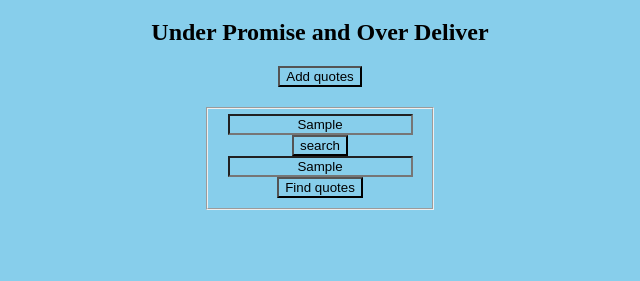
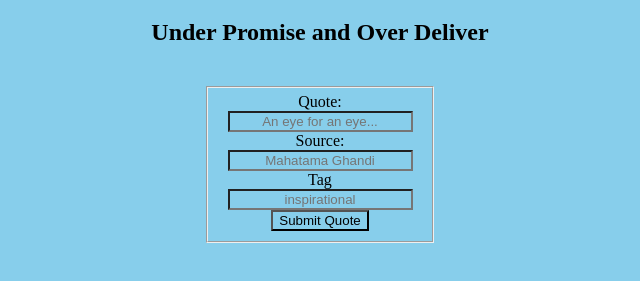
Before and after one commit to lewi-g/EpiQuotes, a website: page public/index.html in a window 1280 px wide. Both pictures are taken after typing "Sample", "Sample" into the empty fields and a click on the button "Add quotes". Shown: the part 61-342 px from the top of the page, without its empty margins (320-960 px from the left). Drawn offline with nearby package versions, Linux system fonts and the light colour scheme.

Commit message:
listeners activated

```diff
--- a/public/app.js
+++ b/public/app.js
@@ -64,27 +64,65 @@ function getQuotes(e) {
 }
 
 // submitted quotes are added to database
-// $('#quote-form').submit(function (event) {
-//   event.preventDefault();
-//   let inputQuote = $('#input-quote').val();
-//   let inputSource = $('$quote-source').val();
-//   let url = 'localhost:8080/quotes';
-//   $.post(
-//     url,
-//     { quote: inputQuote, sourceName: inputsource }
-//     //, [, success ] [, dataType ]
-//   );
-//   //call render function to confirm addition of quote
-// }
 
-$('.add-quotes').on('click', 'button', function (event) {
-  event.preventDefault();
-  console.log('I am doing this right');
-  $('#quote-form').toggleClass('hidden');
-  epiQuotes.views.addQuote = true;
-  epiQuotes.views.confirmAdd = epiQuotes.views.displayquotes = epiQuotes.views.start = false;
-});
+const postQuotes = () => {
+  $('#quote-form').submit(function (event) {
+    event.preventDefault();
+    let inputQuote = $('#input-quote').val();
+    let inputSource = $('$quote-source').val();
+    let url = 'localhost:8080/quotes';
+
+    console.log(inputQuote )
+    // $.post(
+    //   url,
+    //   { quote: inputQuote, sourceName: inputsource }
+    //   //, [, success ] [, dataType ]
+    // );
+    //call render function to confirm addition of quote
+    //change view to confirm entry
+  });
+};
+
+const addQuotesForm = () => {
+  $('.add-quotes').on('click', function (event) {
+    event.preventDefault();
+
+    // $('#quote-form').toggleClass('hidden');
+    let inputForm = `
+    <form action='/#' id="quote-form">
+      <fieldset >
+        <label for="input-quote">Quote:</label>
+        <input type="text" id="input-quote" required placeholder="An eye for an eye...">
+        <label for "quote-source"> Source: </label>
+        <input type="text" id = "quote-source" placeholder= "Mahatama Ghandi">
+        <label for "quote-source"> Tag </label>
+        <input type="text" id = "quote-tag" placeholder= "inspirational">
+			 <button class="button" type="submit">Submit Quote</button>
+      </fieldset>
+  </form>`;
+    epiQuotes.views.addQuote = true;
+    epiQuotes.views.confirmAdd = epiQuotes.views.displayquotes = epiQuotes.views.start = false;
+    $('.all-quotes').html(inputForm);
+  });
+}
+
+const findQuotes = () => {
+  $('.find-quotes').on('click', function (event) {
+    event.preventDefault();
+    console.log('help please');
+  });
+};
+
+// $.getJSON('http://localhost:8080/quotes', {}, addQuotesToState);
 
 
+$(document).ready(
+  findQuotes(),
+  addQuotesForm(),
+  postQuotes(),
+  // $('.find-quotes').on('click', function (event) {
+  //   event.preventDefault();
+  //   console.log('help please');
+  // })
 
- // $.getJSON('http://localhost:8080/quotes', {}, addQuotesToState);
+);
--- a/public/index.html
+++ b/public/index.html
@@ -17,19 +17,19 @@
 		</section>-->
 
 
-  <form action="/#" id="quote-form" class=" hidden">
-      <fieldset>
+  <form action='/quotes' method='post' id="quote-form" class="hidden">
+      <fieldset class = "hidden">
         <label for="input-quote">Quote:</label>
         <input type="text" id="input-quote" required placeholder="An eye for an eye...">
         <label for "quote-source"> Source: </label>
         <input type="text" id = "quote-source" placeholder= "Mahatama Ghandi">
         <label for "quote-source"> Tag </label>
         <input type="text" id = "quote-tag" placeholder= "inspirational">
+			 <button class="button" type="submit">Submit Quote</button>
       </fieldset>
-        <button class="button" type="submit">Submit Quote</button>
   </form>
+<button class="add-quotes">Add quotes</button>
 
-	<button class="add-quotes">Add quotes</button>
 	<form action="/#" id="find-by-source">
 		<fieldset>
 			<input type="text" name="quote" class= "js-query" placeholder="Lincoln">
```
